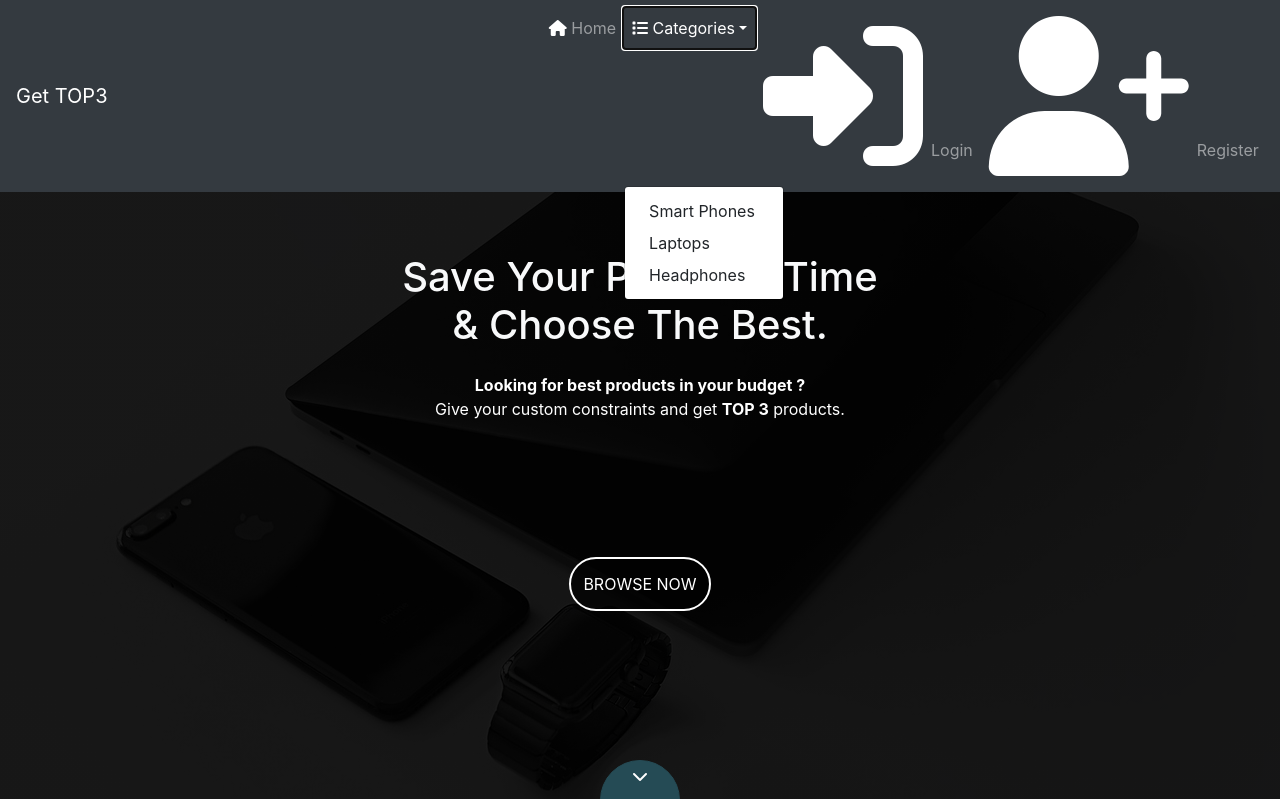
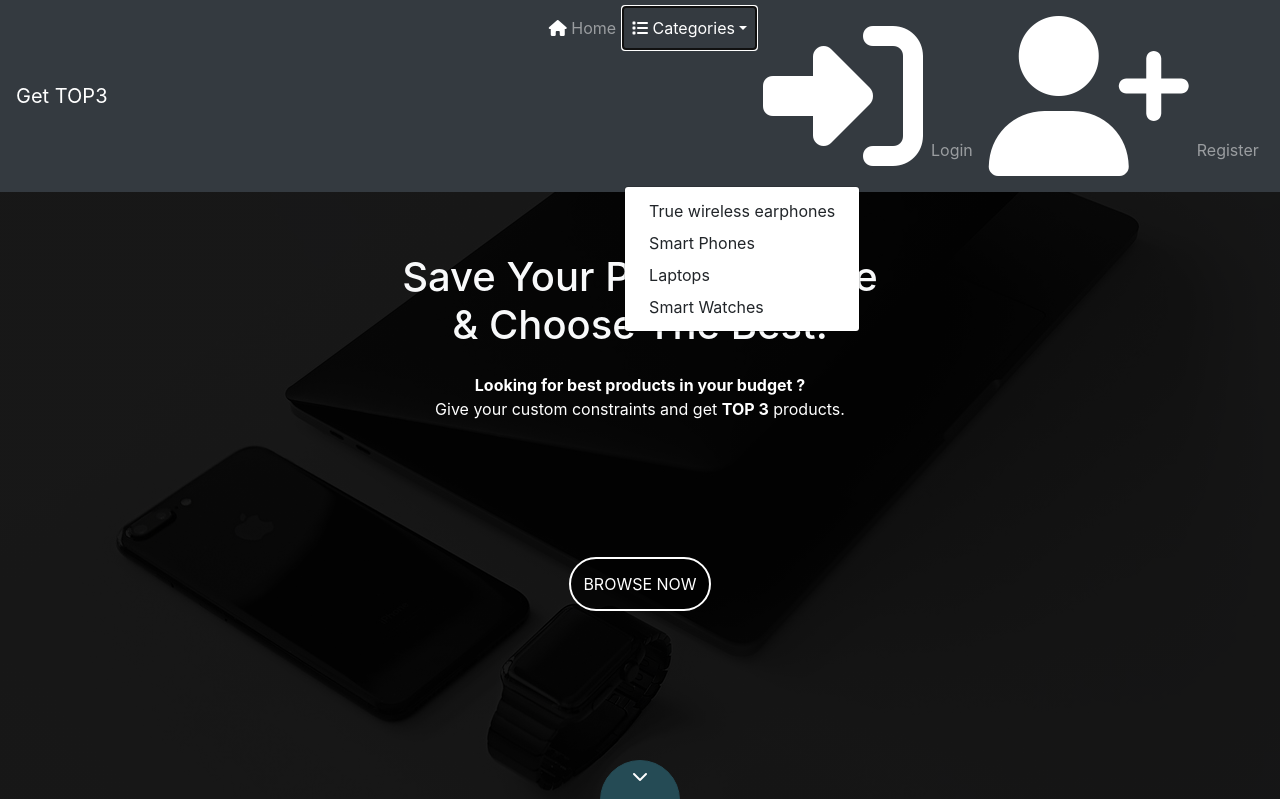
Before and after one commit to sharmavishal7669/Get_Top3, a PHP site: page /index.php in a window 1280 px wide, after a click on "Categories". Shown: the top 799 px of the page. Run offline with PHP 8.4, Linux system fonts and the light colour scheme; some libraries are stand-ins or nearby versions.

Commit message:
add tws dropdown category in navbar

```diff
--- a/navbar.php
+++ b/navbar.php
@@ -16,9 +16,10 @@
                         <a class="nav-link dropdown-toggle" href="#" id="navbardrop" data-toggle="dropdown">
                             <span><i class="fa fa-list" aria-hidden="true" style="color: white"></i> Categories</span></a>
                         <div class="dropdown-menu">
+                            <a class="dropdown-item" href="#">True wireless earphones</a>
                             <a class="dropdown-item" href="#">Smart Phones</a>
                             <a class="dropdown-item" href="#">Laptops</a>
-                            <a class="dropdown-item" href="#">Headphones</a>
+                            <a class="dropdown-item" href="#">Smart Watches</a>
                         </div>
                     </li>
 
```
